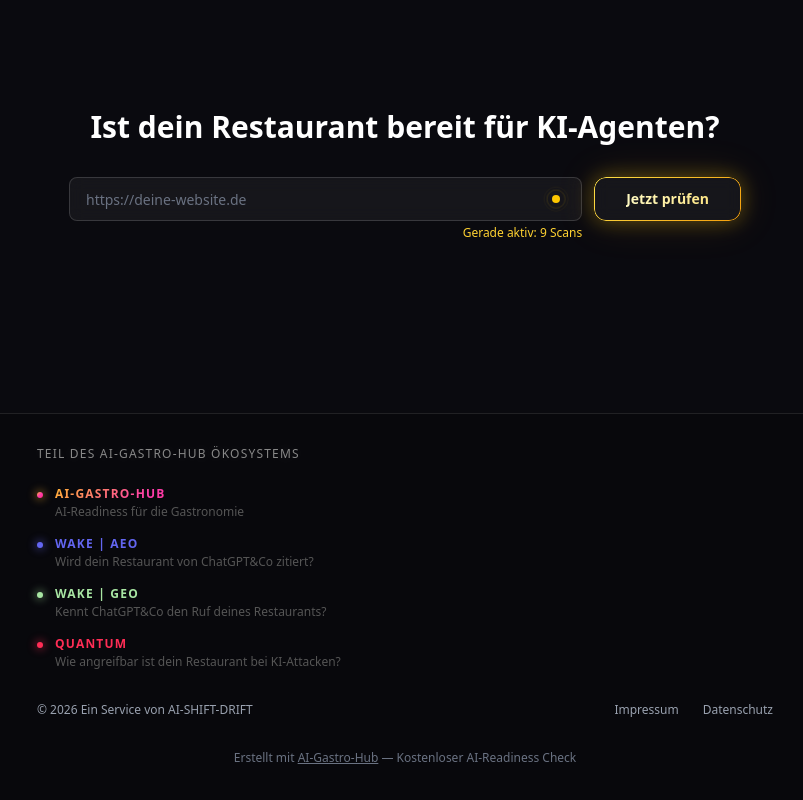
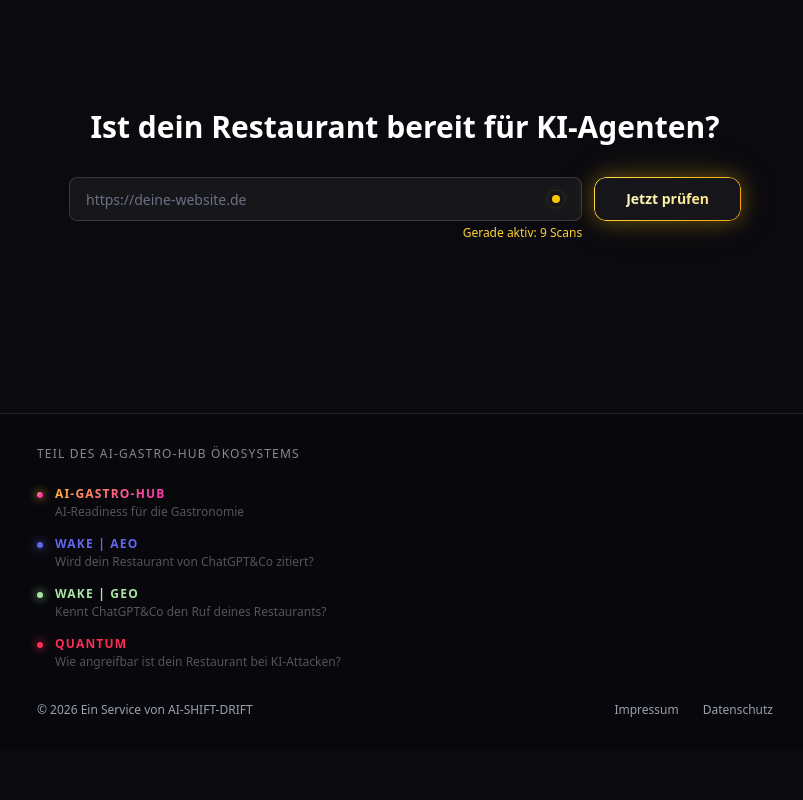
Before and after one commit to perspectivetwist/agentready-gastro, a Next.js app: page / in a window 1280 px wide. Shown: the part 3271-4071 px from the top of the page, without its empty margins (235-1038 px from the left). After the commit the page ends 4021 px from the top, so only its background shows below. Built offline with nearby package versions, Linux system fonts and the light colour scheme.

Commit message:
fix: hotmail-zeile aus footer entfernt
Co-Authored-By: Claude Opus 4.6 <noreply@anthropic.com>

```diff
--- a/components/Footer.tsx
+++ b/components/Footer.tsx
@@ -91,19 +91,6 @@ export default function Footer() {
             </Link>
           </div>
         </div>
-        {/* Gastro-Hub Hotmail-Prinzip */}
-        <div className="text-center text-xs text-gray-500 mt-8 pb-4">
-          <span>Erstellt mit </span>
-          <a
-            href="https://ai-gastro-hub.vercel.app?utm_source=report&utm_medium=footer&utm_campaign=hotmail&utm_content=agentready-gastro"
-            target="_blank"
-            rel="noopener noreferrer"
-            className="underline hover:text-gray-300"
-          >
-            AI-Gastro-Hub
-          </a>
-          <span> — Kostenloser AI-Readiness Check</span>
-        </div>
       </div>
     </footer>
   )
```
